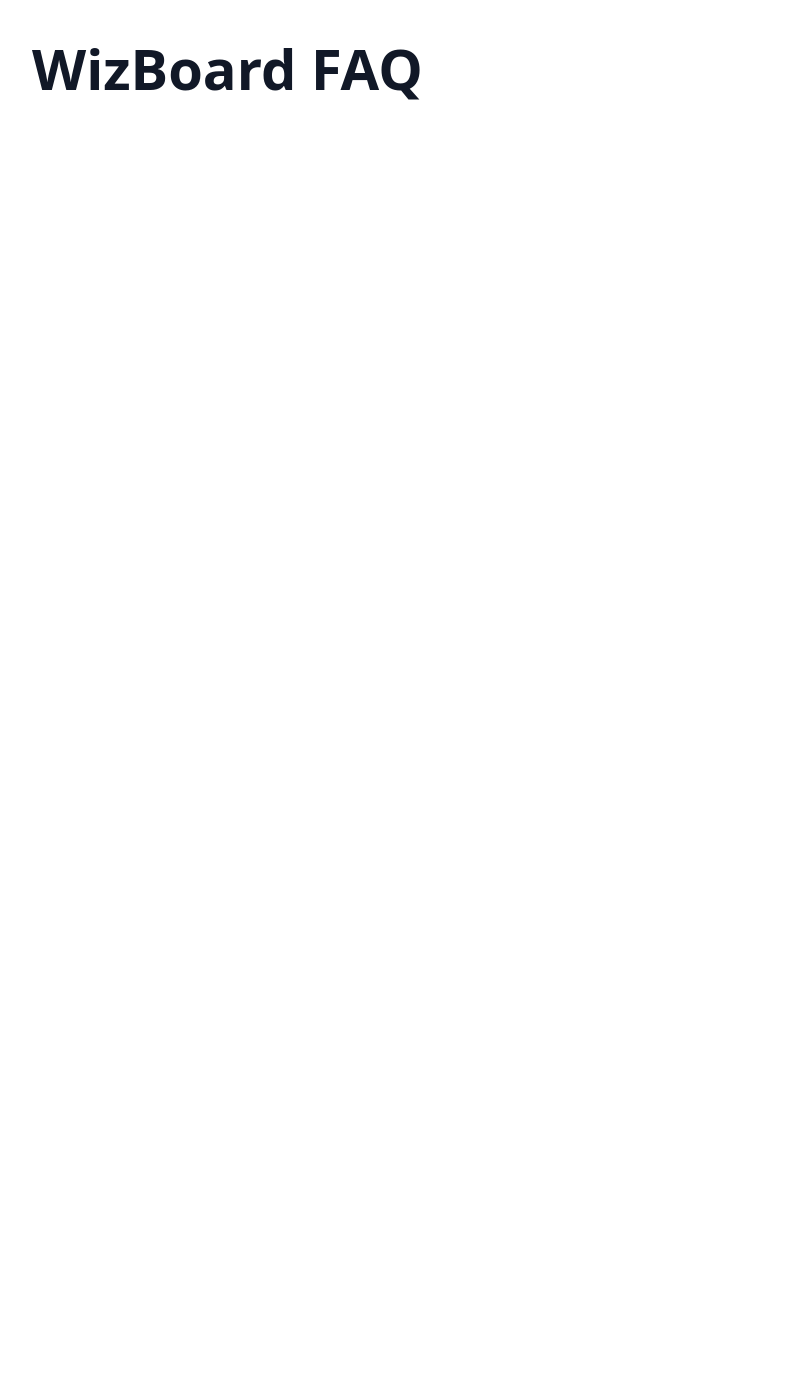
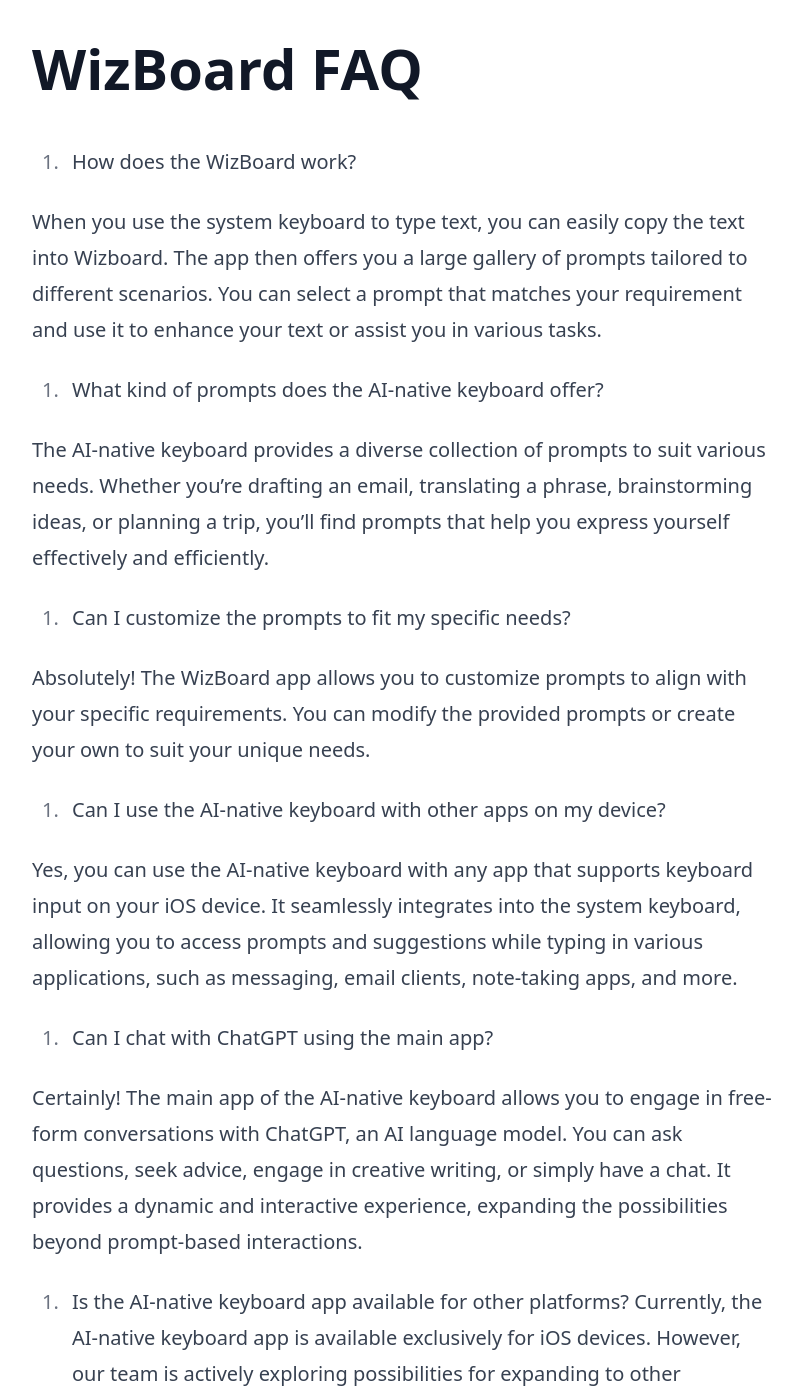
Before and after one commit to WizBoard/wizboard.github.io, a Jekyll site: the page built from docs/docs/en/faq.md, in a window 1280 px wide and 1400 px high. Shown: the whole window, without its empty margins (72-874 px from the left). Built offline with Jekyll 4.4.1, drawn with Linux system fonts in a browser that asks for light colours; nearby versions of some CDN libraries; some of the changed text lies outside the part shown.

```diff
--- a/docs/docs/en/faq.md
+++ b/docs/docs/en/faq.md
@@ -3,3 +3,40 @@ layout: plain_content
 title: WizBoard FAQ
 ---
 # WizBoard FAQ
+
+
+1. How does the WizBoard work?
+
+When you use the system keyboard to type text, you can easily copy the text into Wizboard. The app then offers you a large gallery of prompts tailored to different scenarios. You can select a prompt that matches your requirement and use it to enhance your text or assist you in various tasks.
+
+2. What kind of prompts does the AI-native keyboard offer?
+
+The AI-native keyboard provides a diverse collection of prompts to suit various needs. Whether you're drafting an email, translating a phrase, brainstorming ideas, or planning a trip, you'll find prompts that help you express yourself effectively and efficiently.
+
+3. Can I customize the prompts to fit my specific needs?
+
+Absolutely! The WizBoard app allows you to customize prompts to align with your specific requirements. You can modify the provided prompts or create your own to suit your unique needs.
+
+4. Can I use the AI-native keyboard with other apps on my device?
+
+Yes, you can use the AI-native keyboard with any app that supports keyboard input on your iOS device. It seamlessly integrates into the system keyboard, allowing you to access prompts and suggestions while typing in various applications, such as messaging, email clients, note-taking apps, and more.
+
+5. Can I chat with ChatGPT using the main app?
+
+Certainly! The main app of the AI-native keyboard allows you to engage in free-form conversations with ChatGPT, an AI language model. You can ask questions, seek advice, engage in creative writing, or simply have a chat. It provides a dynamic and interactive experience, expanding the possibilities beyond prompt-based interactions.
+
+5. Is the AI-native keyboard app available for other platforms?
+Currently, the AI-native keyboard app is available exclusively for iOS devices. However, our team is actively exploring possibilities for expanding to other platforms in the future.
+
+6. Is the AI-native keyboard app free to use?
+
+No, you can see our [Subscription Plans](subscriptions) for more details. And also check out this topic on [Why we are not free](whynotfree)
+
+7. How can I provide feedback or report issues with the app?
+
+We value your feedback and strive to improve your experience. You can provide feedback, report any issues, or seek assistance by sending email to [wizboard.ai@gmail.com](mailto://wizboard.ai@gmail.com).
+
+8.  Is my data secure while using the AI-native keyboard app?
+Safeguarding your privacy and data security is of utmost importance to us. We follow industry best practices and employ robust security measures to protect your information. For more details on how we handle data, please refer to our [privacy policy](http://wizboard.github.io/privacy), which is accessible within the app.
+
+If you have any further questions, concerns, or suggestions, please feel free to reach out to our support team. We are dedicated to providing you with the best possible experience with our AI-native keyboard app.
```
Also changed, not shown: docs/docs/en/help.md (+8 -7 lines), docs/docs/en/setup_keyboard.md (+15 -7 lines), docs/docs/en/subscriptions.md (+4 -4 lines), docs/docs/en/use_spells.md (+1 -1 lines).
